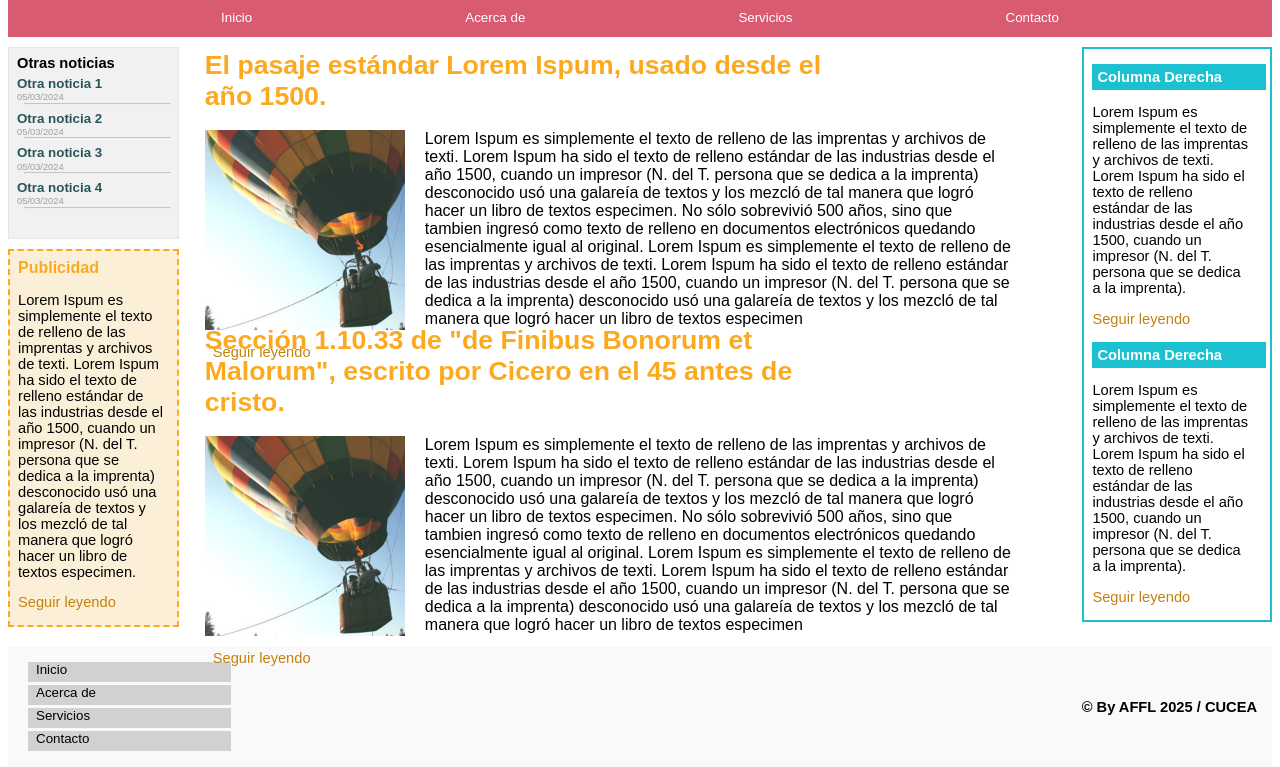
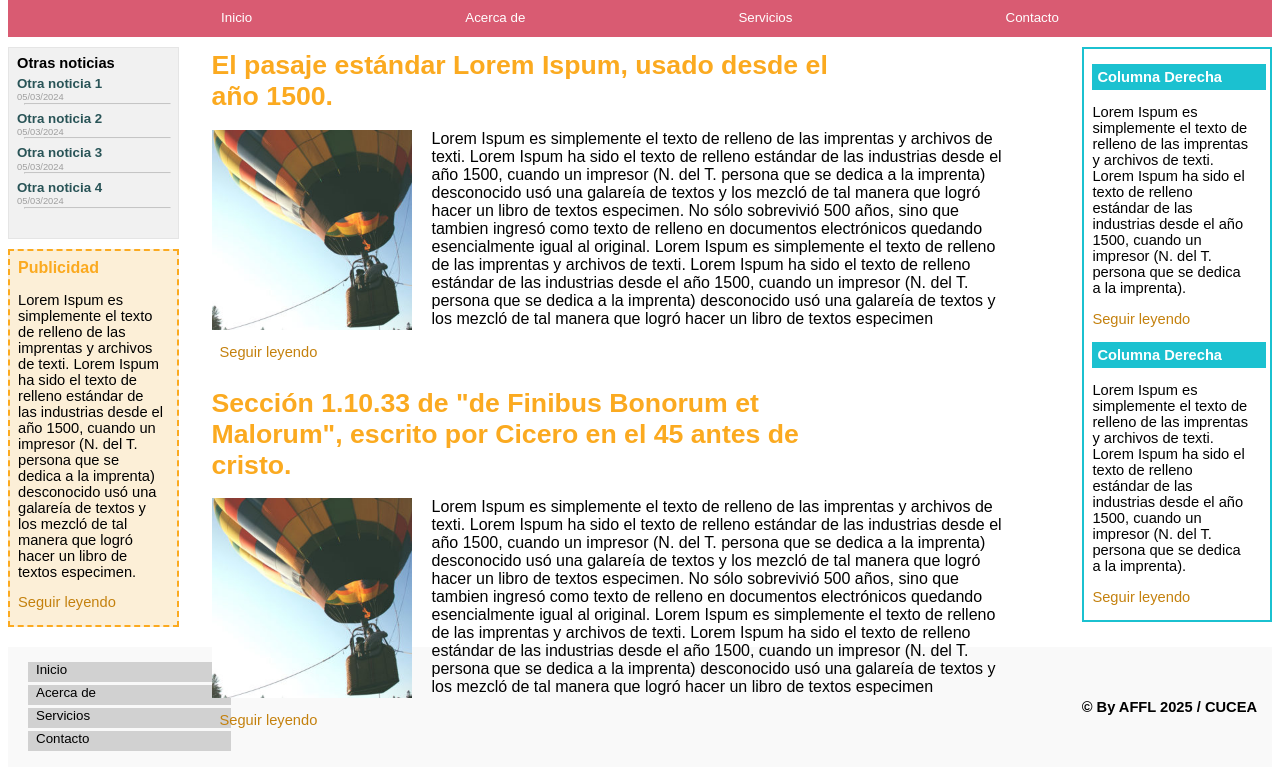
Before and after one commit to danielaorvzco/Web, a plain HTML site: page Actividad 10 - Layout/index.html in a window 1280 px wide. Shown: the part 68-835 px from the top of the page. Drawn offline with Linux system fonts and the light colour scheme.

Commit message:
Modificaciones layout (div noticiasPri)

```diff
--- a/Actividad 10 - Layout/index.html
+++ b/Actividad 10 - Layout/index.html
@@ -48,6 +48,7 @@
                     <p class="seguir">Seguir leyendo</p>
                 </div>
 
+                <div class="noticiaPri">
                     <div class="noticia1">
                         <h1>El pasaje estándar Lorem Ispum, usado desde el año 1500.</h1>
                         <div class="imgNoticia">
@@ -79,6 +80,7 @@
                                 mezcló de tal manera que logró hacer un libro de textos especimen
                                 <article class="seguir">Seguir leyendo</article>
                             </p>
+                        </div>
                     </div>
                 </div>
             </div>
--- a/Actividad 10 - Layout/styleLayout.css
+++ b/Actividad 10 - Layout/styleLayout.css
@@ -133,10 +133,16 @@ hr {
     padding-left: 8px;
 }
 
+.noticiaPri {
+    position: absolute;
+    top: 0px;
+    height: 100%;
+}
+
 .noticia1 {
     width: 63%;
     margin-left: 1%;
-    position: absolute;
+    position: relative;
     top: 100px;
     left: 15%;
 }
@@ -144,8 +150,8 @@ hr {
 .noticia2 {
     width: 63%;
     margin-left: 1%;
-    position: absolute;
-    top: 375px;
+    position: relative;
+    top: 110px;
     left: 15%;
 }
 
```
Lines whose indentation alone changed are shown as unchanged.
